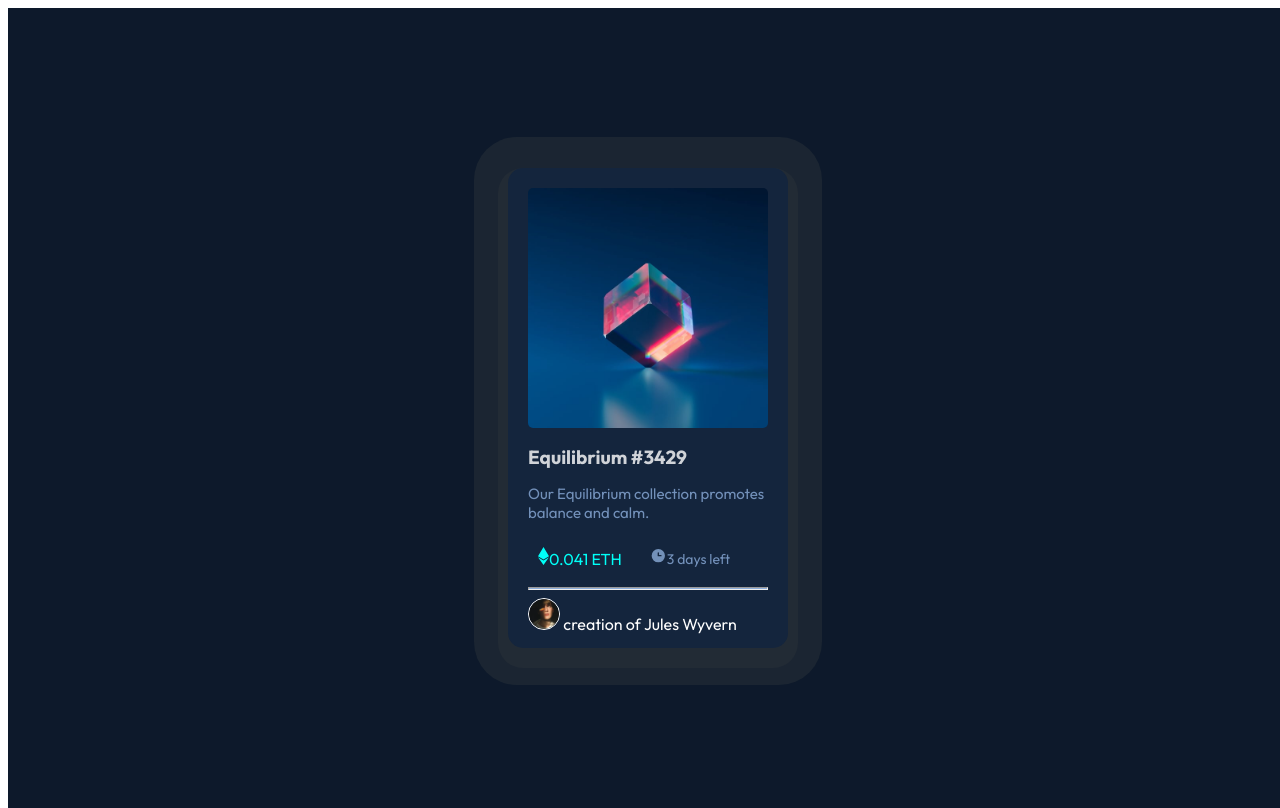
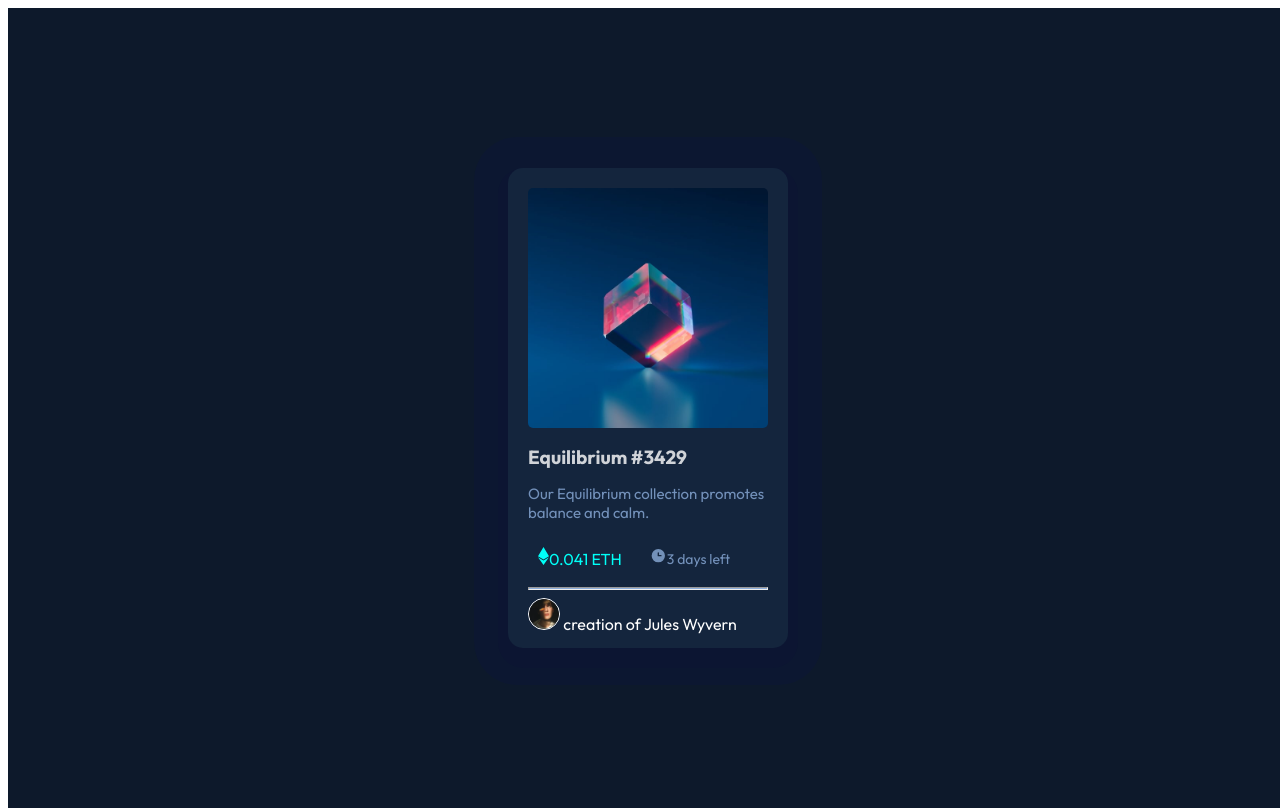
Before and after one commit to Taynuki/NFT-preview, a plain HTML site: page index.html in a window 1280 px wide. Drawn offline with Linux system fonts and the light colour scheme.

Commit message:
colors for box shadow
wish frontend mentor would provide the colors without having to pay for the figma

```diff
--- a/style.css
+++ b/style.css
@@ -22,8 +22,8 @@
     perspective: 600px;
     position: relative;
     border-radius: 15px;
-    box-shadow: 0px 10px 0px 10px rgba(62,66,66,0.22),
-    0px 3px 0px 34px rgba(62,66,66,0.3) ;
+    box-shadow: 0px 10px 0px 10px rgba(13,1,64,0.08),
+    0px 3px 0px 34px rgba(0,0,112,0.08);
 }
 
 .flex{
```
